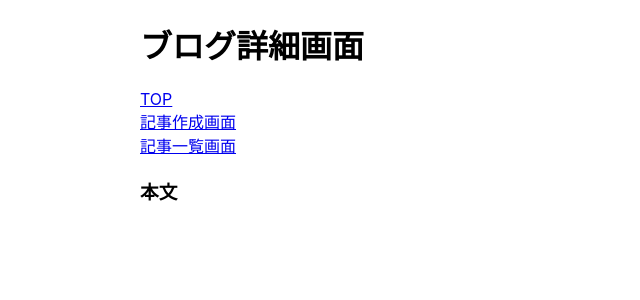
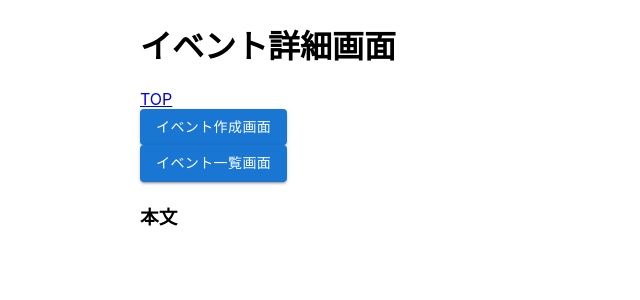
Before and after one commit to okaki1999/evev, a React (Create React App) app in the folder evev-web/: page /events/1 in a window 1280 px wide. Shown: the top 300 px of the page, without its empty margins (0-640 px from the left). Built offline with nearby package versions, Linux system fonts and the light colour scheme; no server answers.

Commit message:
MUIの導入

```diff
--- a/evev-web/package.json
+++ b/evev-web/package.json
@@ -3,6 +3,9 @@
   "version": "0.1.0",
   "private": true,
   "dependencies": {
+    "@emotion/react": "^11.11.4",
+    "@emotion/styled": "^11.11.5",
+    "@mui/material": "^5.15.20",
     "@testing-library/jest-dom": "^5.17.0",
     "@testing-library/react": "^13.4.0",
     "@testing-library/user-event": "^13.5.0",
--- a/evev-web/src/routes/createEvent.js
+++ b/evev-web/src/routes/createEvent.js
@@ -13,12 +13,12 @@ function CreateEvent() {
       };
   return (
     <div style={{ margin: "auto", width: "1000px" }}>
-      <h1>ブログ作成画面</h1>
+      <h1>イベント作成画面</h1>
       <div>
         <Link to="/">TOP</Link>
       </div>
       <div>
-        <Link to="/events">記事一覧画面</Link>
+        <Link to="/events">イベント一覧画面</Link>
       </div>
       <h2>タイトルを入力してください</h2>
      <div>
@@ -37,7 +37,7 @@ function CreateEvent() {
        />
      </div>
      <div style={{ marginTop: "20px" }}>
-       <button onClick={onClick}>記事を作成する</button>
+       <button onClick={onClick}>イベントを作成する</button>
      </div>
    </div>
   );
--- a/evev-web/src/routes/event.js
+++ b/evev-web/src/routes/event.js
@@ -1,6 +1,8 @@
 import { Link, useParams } from "react-router-dom";
 import { useState, useEffect } from "react";
 import { axiosInstance } from "../utils/axios.js";
+import * as React from 'react';
+import Button from '@mui/material/Button';
 
 function Event() {
     const [event, setEvent] = useState();
@@ -15,15 +17,19 @@ function Event() {
       }, [ ]);
       return (
         <div style={{ margin: "auto", width: "1000px" }}>
-          <h1>ブログ詳細画面</h1>
+          <h1>イベント詳細画面</h1>
           <div>
             <Link to="/">TOP</Link>
           </div>
           <div>
-            <Link to="/create">記事作成画面</Link>
+            <Link to="/create"><Button variant="contained">
+            イベント作成画面
+            </Button></Link>
           </div>
           <div>
-            <Link to="/events">記事一覧画面</Link>
+            <Link to="/events"><Button variant="contained">
+            イベント一覧画面
+            </Button></Link>
           </div>
             <h2>{event?.title}</h2>
             <h3>本文</h3>
```
Also changed, not shown: 2 other files (tests, documents, lock files or other folders).
